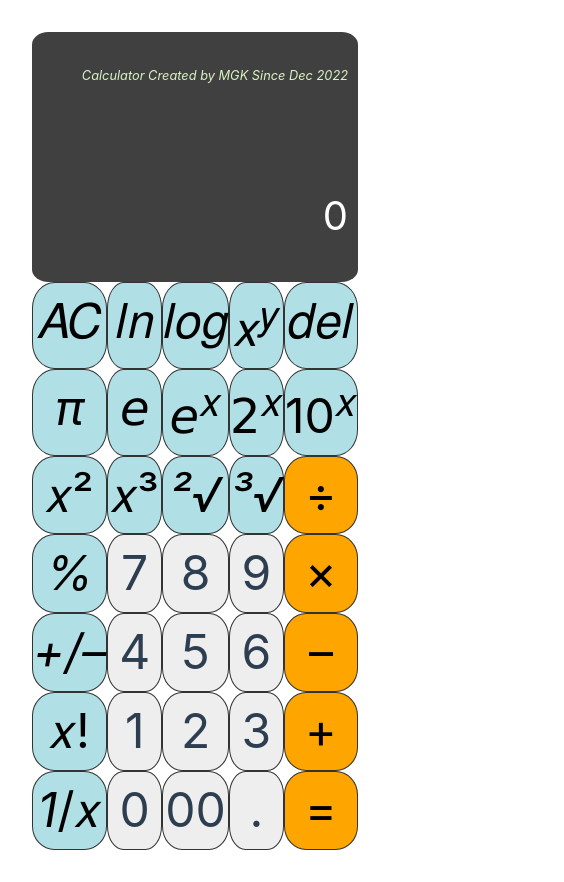
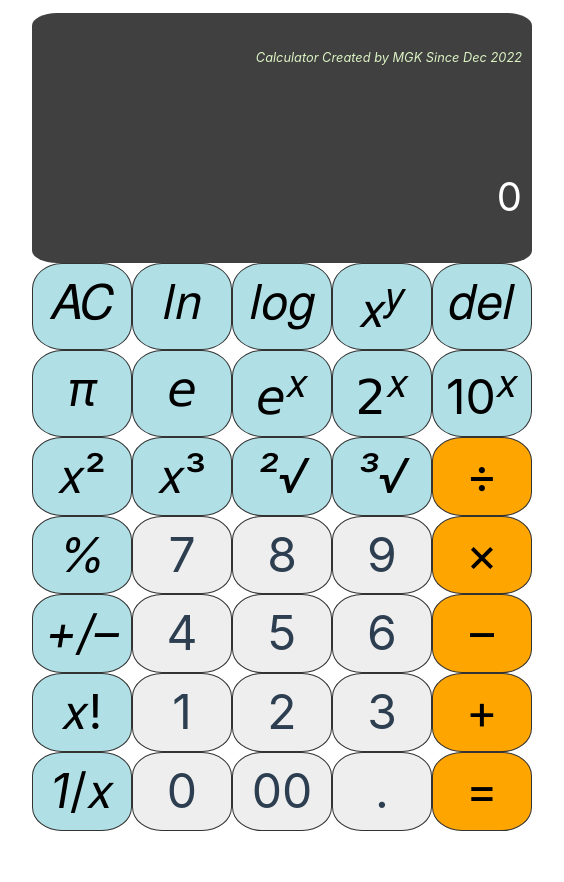
Before and after one commit to mkim245/vue-calculator, a Vue app: page / in a window 390 px wide. Shown: the whole page, 564 px wide, since content can reach past the window. After the commit the page ends 844 px from the top, so only its background shows below. Built offline with nearby package versions, Linux system fonts and the light colour scheme.

Commit message:
make responsive app

```diff
--- a/package.json
+++ b/package.json
@@ -10,6 +10,7 @@
   "dependencies": {
     "pinia": "^2.0.23",
     "vue": "^3.2.41",
+    "vue-mq": "^1.0.1",
     "vue-router": "^4.1.5"
   },
   "devDependencies": {
--- a/src/assets/main.css
+++ b/src/assets/main.css
@@ -33,3 +33,16 @@ a,
     padding: 0 2rem;
   }
 }
+
+@media (min-width: 100px) {
+  body {
+    display: flex;
+    place-items: center;
+  }
+
+  #app {
+    display: grid;
+    grid-template-columns: 1fr 1fr;
+    padding: 0 2rem;
+  }
+}
```
Also changed, not shown: 1 other file (tests, documents, lock files or other folders).
